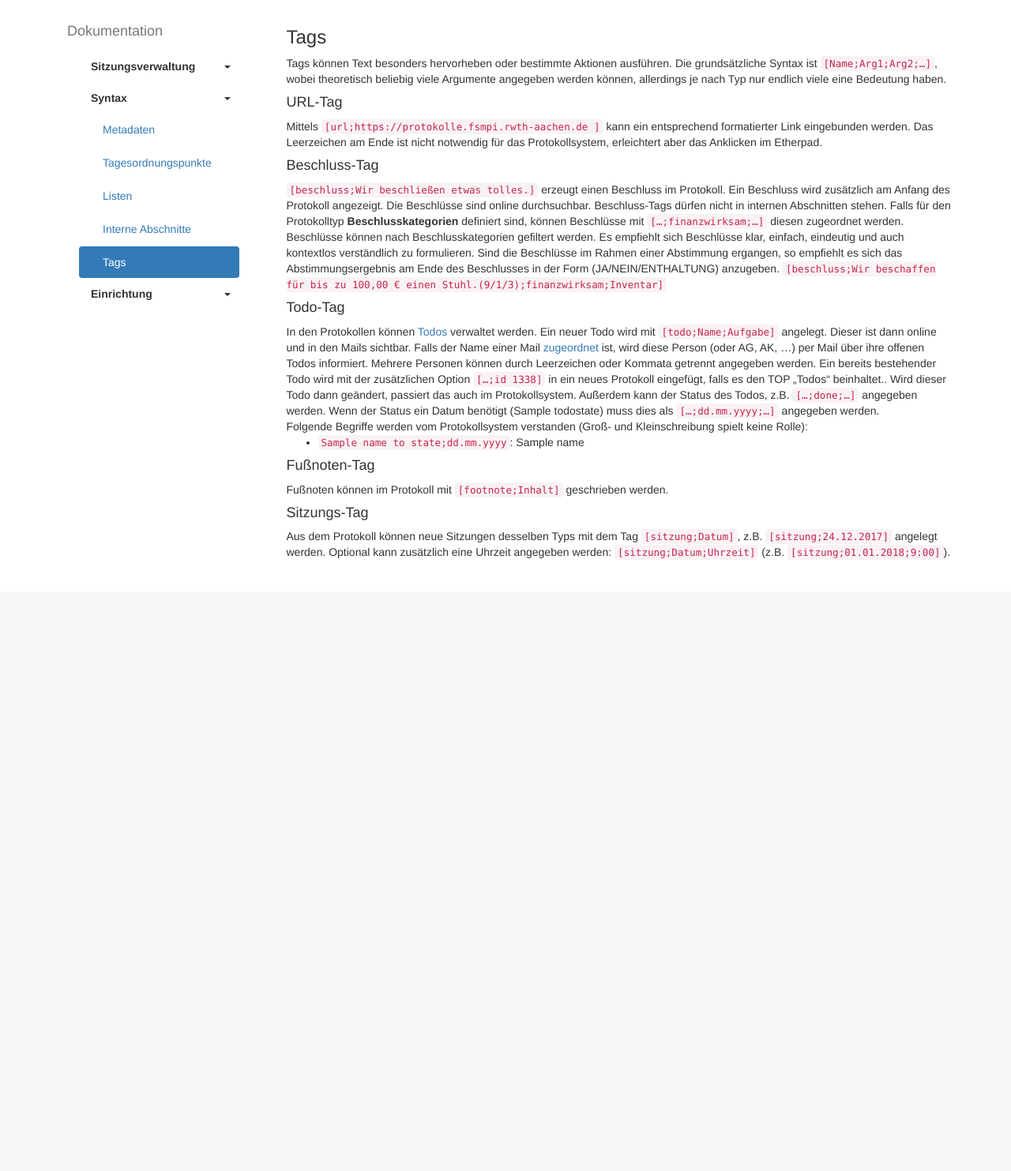
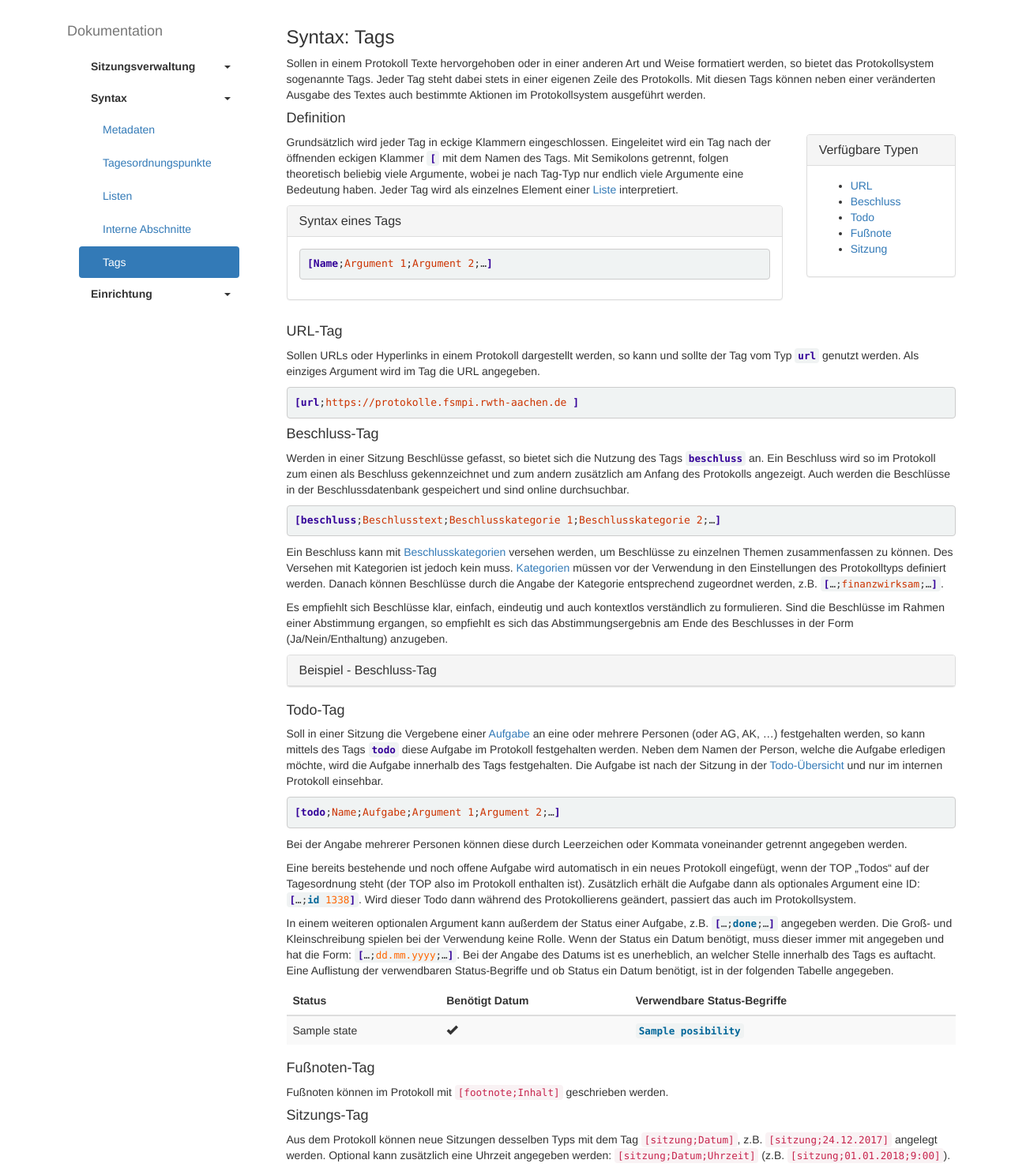
Before and after one commit to YSelfTool/proto3, a Flask app: template templates/documentation-syntax-tags.html in a window 1280 px wide. Shown: the part 51-1534 px from the top of the page at 79% size. Before the commit the page ends 758 px from the top, so only its background shows below. Run offline with Flask 2, Linux system fonts and the light colour scheme; the template is opened without the code that fills it: most values are stand-ins (such as "Sample title", 1, 10 or a date in 2020); parts of the project's set-up code (start-up, migrations or seed data) failed here and were passed over; some libraries are stand-ins or nearby versions.

Commit message:
Reviewed tag documentation and restructured the rendering of possible todo states
protokollsytem/proto3#172

```diff
--- a/server.py
+++ b/server.py
@@ -320,11 +320,12 @@ def internal_syntax_documentation():
 @back.anchor
 @login_required
 def tags_syntax_documentation():
-    todostates = list(TodoState)
-    name_to_state = TodoState.get_name_to_state()
-    return render_template(
-        "documentation-syntax-tags.html", todostates=todostates,
-        name_to_state=name_to_state)
+	states = {state:[] for state in list(TodoState)}
+	name_to_state = TodoState.get_name_to_state()
+	for state_name in name_to_state:
+		states[name_to_state[state_name]].append(state_name)
+	return render_template(
+		"documentation-syntax-tags.html", states=states)
 
 @app.route("/documentation/configuration")
 @back.anchor
--- a/templates/documentation-syntax-tags.html
+++ b/templates/documentation-syntax-tags.html
@@ -1,44 +1,125 @@
 {% extends "documentation-base.html" %}
 {% set active_page = "tags_syntax_documentation" %}
+{% block title %}Syntax: Tags{% endblock %}
 
 {% block documentation_content %}
-    <h3>Tags</h3>
-    Tags können Text besonders hervorheben oder bestimmte Aktionen ausführen.
-    Die grundsätzliche Syntax ist <code>[Name;Arg1;Arg2;…]</code>, wobei theoretisch beliebig viele Argumente angegeben werden können, allerdings je nach Typ nur endlich viele eine Bedeutung haben.
+    <h3>Syntax: Tags</h3>
+	<p>
+	Sollen in einem Protokoll Texte hervorgehoben oder in einer anderen Art und Weise formatiert werden, so bietet das Protokollsystem sogenannte Tags. Jeder Tag steht dabei stets in einer eigenen Zeile des Protokolls. Mit diesen Tags können neben einer veränderten Ausgabe des Textes auch bestimmte Aktionen im Protokollsystem ausgeführt werden.
+	</p>
+	<h4>Definition</h4>
+	<div class="row">
+        <div class="col-sm-9">
+			<p>
+			Grundsätzlich wird jeder Tag in eckige Klammern eingeschlossen. Eingeleitet wird ein Tag nach der öffnenden eckigen Klammer <code class="highlight" style="color: inherit;"><span class="nt">[</span></code> mit dem Namen des Tags. Mit Semikolons getrennt, folgen theoretisch beliebig viele Argumente, wobei je nach Tag-Typ nur endlich viele Argumente eine Bedeutung haben. Jeder Tag wird als einzelnes Element einer <a href="lists">Liste</a> interpretiert.
+			</p>
+			<div class="panel panel-default">
+				<div class="panel-heading">
+					<h5 class="panel-title">Syntax eines Tags</h5>
+				</div>
+				<figure class="panel-body">
+					<pre class="highlight"><code><span class="nt">[Name</span>;<span class="sx">Argument 1</span>;<span class="sx">Argument 2</span>;…<span class="nt">]</span></code></pre>
+				</figure>
+			</div>
+        </div>
+        <div class="col-sm-3">
+			<div class="panel panel-default">
+				<div class="panel-heading">
+					<h5 class="panel-title">Verfügbare Typen</h5>
+				</div>
+				<div class="panel-body">
+					<ul>
+						<li><a href="#url">URL</a></li>
+						<li><a href="#decision">Beschluss</a></li>
+						<li><a href="#todo">Todo</a></li>
+						<li><a href="#footnote">Fußnote</a></li>
+						<li><a href="#session">Sitzung</a></li>
+					</ul>
+				</div>
+            </div>
+        </div>
+    </div>
 
 	<h4 id="url">URL-Tag</h4>
-	Mittels <code>[url;https://protokolle.fsmpi.rwth-aachen.de ]</code> kann ein entsprechend formatierter Link eingebunden werden.
-	Das Leerzeichen am Ende ist nicht notwendig für das Protokollsystem, erleichtert aber das Anklicken im Etherpad.
+	<p>
+	Sollen URLs oder Hyperlinks in einem Protokoll dargestellt werden, so kann und sollte der Tag vom Typ <code class="highlight" style="color: inherit;"><span class="nt">url</span></code> genutzt werden. Als einziges Argument wird im Tag die URL angegeben.{% if config.ETHERPAD_ACTIVE %} Ein Leerzeichen am Ende des Arguments ist nicht notwendig für das Protokollsystem, erleichtert aber das Anklicken im Etherpad.{% endif %}
+	</p>
+	<figure>
+		<pre class="highlight"><code><span class="nt">[url</span>;<span class="sx">https://protokolle.fsmpi.rwth-aachen.de </span><span class="nt">]</span></code></pre>
+	</figure>
 
 	<h4 id="decision">Beschluss-Tag</h4>
-	<code>[beschluss;Wir beschließen etwas tolles.]</code> erzeugt einen Beschluss im Protokoll.
-	Ein Beschluss wird zusätzlich am Anfang des Protokoll angezeigt.
-	Die Beschlüsse sind online durchsuchbar.
-	Beschluss-Tags dürfen nicht in internen Abschnitten stehen.
-	Falls für den Protokolltyp <b>Beschlusskategorien</b> definiert sind, können Beschlüsse mit <code>[…;finanzwirksam;…]</code> diesen zugeordnet werden.
-	Beschlüsse können nach Beschlusskategorien gefiltert werden.
-	Es empfiehlt sich Beschlüsse klar, einfach, eindeutig und auch kontextlos verständlich zu formulieren.
-	Sind die Beschlüsse im Rahmen einer Abstimmung ergangen, so empfiehlt es sich das Abstimmungsergebnis am Ende des Beschlusses in der Form (JA/NEIN/ENTHALTUNG) anzugeben. <code>[beschluss;Wir beschaffen für bis zu 100,00 € einen Stuhl.(9/1/3);finanzwirksam;Inventar]</code>
+	{% if config.PRIVATE_KEYWORDS|length > 0  %}
+	<div class="row">
+        <div class="col-sm-9">
+	{% endif %}
+			<p>
+			Werden in einer Sitzung Beschlüsse gefasst, so bietet sich die Nutzung des Tags <code class="highlight" style="color: inherit;"><span class="nt">beschluss</span></code> an. Ein Beschluss wird so im Protokoll zum einen als Beschluss gekennzeichnet und zum andern zusätzlich am Anfang des Protokolls angezeigt. Auch werden die Beschlüsse in der Beschlussdatenbank gespeichert und sind online durchsuchbar{% if config.PRINTING_ACTIVE %} sowie einzeln ausdruckbar{% endif %}.
+			</p>
+			<figure>
+				<pre class="highlight"><code><span class="nt">[beschluss</span>;<span class="sx">Beschlusstext</span>;<span class="sx">Beschlusskategorie 1</span>;<span class="sx">Beschlusskategorie 2</span>;…<span class="nt">]</span></code></pre>
+			</figure>
+	{% if config.PRIVATE_KEYWORDS|length > 0  %}
+		</div>
+        <div class="col-sm-3">
+			<div class="panel panel-warning">
+				<div class="panel-heading">
+					<h5 class="panel-title">Zu beachten</h5>
+				</div>
+				<div class="panel-body">Beschluss-Tags dürfen nicht in internen Abschnitten stehen.</div>
+            </div>
+        </div>
+    </div>
+	{% endif %}
+	<p>
+	Ein Beschluss kann mit <a href="/documentation/configuration/types#decision_categories">Beschlusskategorien</a> versehen werden, um Beschlüsse zu einzelnen Themen zusammenfassen zu können. Des Versehen mit Kategorien ist jedoch kein muss. <a href="/documentation/configuration/types#decision_categories">Kategorien</a> müssen vor der Verwendung in den Einstellungen des Protokolltyps definiert werden. Danach können Beschlüsse durch die Angabe der Kategorie entsprechend zugeordnet werden, z.B. <code class="highlight" style="color: inherit;"><span class="nt">[</span>…;<span class="sx">finanzwirksam</span>;…<span class="nt">]</span></code>.
+	</p>
+	<p>
+	Es empfiehlt sich Beschlüsse klar, einfach, eindeutig und auch kontextlos verständlich zu formulieren. Sind die Beschlüsse im Rahmen einer Abstimmung ergangen, so empfiehlt es sich das Abstimmungsergebnis am Ende des Beschlusses in der Form (Ja/Nein/Enthaltung) anzugeben.
+	</p>
+	<div class="panel panel-default">
+		<div class="panel-heading">
+			<h5 class="panel-title"><a data-toggle="collapse" href="#example_decision">Beispiel - Beschluss-Tag</a></h5>
+		</div>
+		<figure id="example_decision" class="panel-body panel-collapse collapse">
+			<pre class="highlight"><code><span class="nt">[beschluss</span>;<span class="sx">Wir beschaffen für bis zu 100,00 € einen Stuhl.(9/1/3)</span>;<span class="sx">finanzwirksam</span>;<span class="sx">Inventar</span><span class="nt">]</span></code></pre>
+		</figure>
+	</div>
 
 	<h4 id="todo">Todo-Tag</h4>
-	In den Protokollen können <a href="#todos">Todos</a> verwaltet werden.
-	Ein neuer Todo wird mit <code>[todo;Name;Aufgabe]</code> angelegt.
-	Dieser ist dann online und in den Mails sichtbar.
-	Falls der Name einer Mail <a href="{{url_for("list_todomails")}}">zugeordnet</a> ist, wird diese Person (oder AG, AK, …) per Mail über ihre offenen Todos informiert.
-	Mehrere Personen können durch Leerzeichen oder Kommata getrennt angegeben werden.
-	Ein bereits bestehender Todo wird mit der zusätzlichen Option <code>[…;id 1338]</code> in ein neues Protokoll eingefügt, falls es den TOP „Todos“ beinhaltet.. Wird dieser Todo dann geändert, passiert das auch im Protokollsystem.
-	Außerdem kann der Status des Todos, z.B. <code>[…;done;…]</code> angegeben werden.
-	Wenn der Status ein Datum benötigt
-	({{todostates|select("needs_date")|map("todo_get_name")|join(", ")}})
-	muss dies als <code>[…;dd.mm.yyyy;…]</code> angegeben werden.
-	<br>
-	Folgende Begriffe werden vom Protokollsystem verstanden (Groß- und Kleinschreibung spielt keine Rolle):
-	<ul>
-		{% for name in name_to_state %}
-			{% set state = name_to_state[name] %}
-			<li><code>{{name}}{% if state.needs_date() %};dd.mm.yyyy{% endif %}</code>: {{state.get_name()}}</li>
+	<p>
+	Soll in einer Sitzung die Vergebene einer <a href="/documentation/sessionmanagement/tracking#todos">Aufgabe</a> an eine oder mehrere Personen (oder AG, AK, …) festgehalten werden, so kann mittels des Tags <code class="highlight" style="color: inherit;"><span class="nt">todo</span></code> diese Aufgabe im Protokoll festgehalten werden. Neben dem Namen der Person, welche die Aufgabe erledigen möchte, wird die Aufgabe innerhalb des Tags festgehalten. Die Aufgabe ist nach der Sitzung in der <a href="{{url_for('list_todos')}}">Todo-Übersicht</a> und nur im internen Protokoll einsehbar.
+	</p>
+	<figure>
+		<pre class="highlight"><code><span class="nt">[todo</span>;<span class="sx">Name</span>;<span class="sx">Aufgabe</span>;<span class="sx">Argument 1</span>;<span class="sx">Argument 2</span>;…<span class="nt">]</span></code></pre>
+	</figure>
+	<p>
+	{% if config.MAIL_ACTIVE %}Wurde der Name einer Mail <a href="{{url_for('list_todomails')}}">zugeordnet</a>, so wird diese Person (oder AG, AK, …) per Mail über ihre offenen Todos nach einer Sitzung informiert. {% endif %}Bei der Angabe mehrerer Personen können diese durch Leerzeichen oder Kommata voneinander getrennt angegeben werden.
+	</p>
+	<p>
+	Eine bereits bestehende und noch offene Aufgabe wird automatisch in ein neues Protokoll eingefügt, wenn der TOP „Todos“ auf der Tagesordnung steht (der TOP also im Protokoll enthalten ist). Zusätzlich erhält die Aufgabe dann als optionales Argument eine ID: <code class="highlight" style="color: inherit;"><span class="nt">[</span>…;<span class="kr">id</span> <span class="mi">1338</span><span class="nt">]</span></code>. Wird dieser Todo dann während des Protokollierens geändert, passiert das auch im Protokollsystem.
+	</p>
+	<p>
+	In einem weiteren optionalen Argument kann außerdem der Status einer Aufgabe, z.B. <code class="highlight" style="color: inherit;"><span class="nt">[</span>…;<span class="kr">done</span>;…<span class="nt">]</span></code> angegeben werden. Die Groß- und Kleinschreibung spielen bei der Verwendung keine Rolle. Wenn der Status ein Datum benötigt, muss dieser immer mit angegeben und hat die Form: <code class="highlight" style="color: inherit;"><span class="nt">[</span>…;<span class="mi">dd.mm.yyyy</span>;…<span class="nt">]</span></code>. Bei der Angabe des Datums ist es unerheblich, an welcher Stelle innerhalb des Tags es auftacht. Eine Auflistung der verwendbaren Status-Begriffe und ob Status ein Datum benötigt, ist in der folgenden Tabelle angegeben.
+	</p>
+	<table class="table table-striped">
+		<thead>
+			<tr>
+				<th>Status</th>
+				<th>Benötigt Datum</th>
+				<th>Verwendbare Status-Begriffe</th>
+			</tr>
+		</thead>
+        <tbody>
+		{% for state, posibilities in states.items() %}
+			<tr>
+				<td>{{state.get_name()}}</td>
+				<td><span class="glyphicon glyphicon-{% if state.needs_date() %}ok{% else %}remove{% endif %}" aria-hidden="true"></span></td>
+				<td>{{posibilities|map("code_key")|join(", ")|safe}}</td>
+			</tr>
 		{% endfor %}
-	</ul>
+		</tbody>
+	</table>
 
 	<h4 id="footnote">Fußnoten-Tag</h4>
 	Fußnoten können im Protokoll mit <code>[footnote;Inhalt]</code> geschrieben werden.
```
